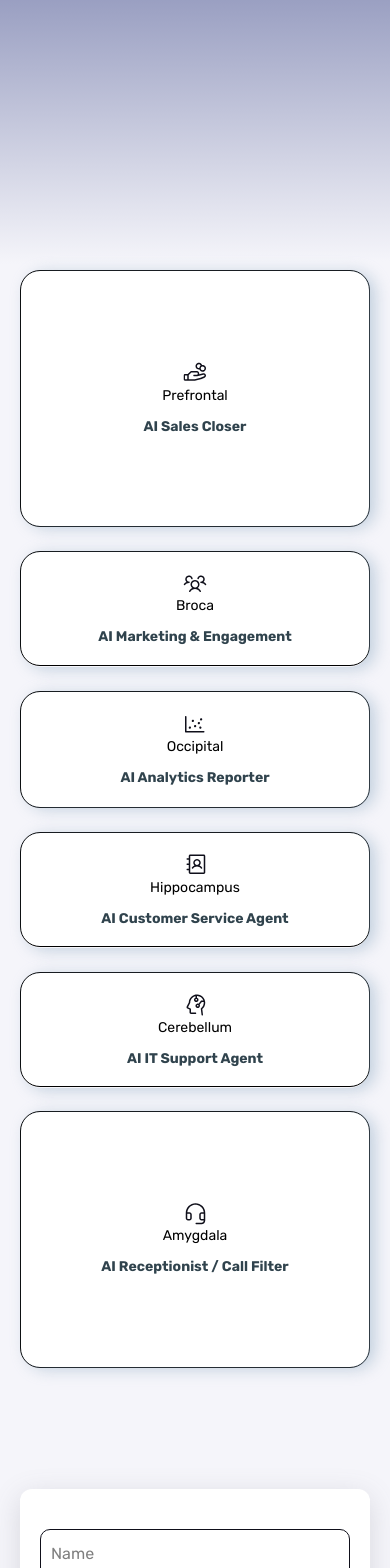
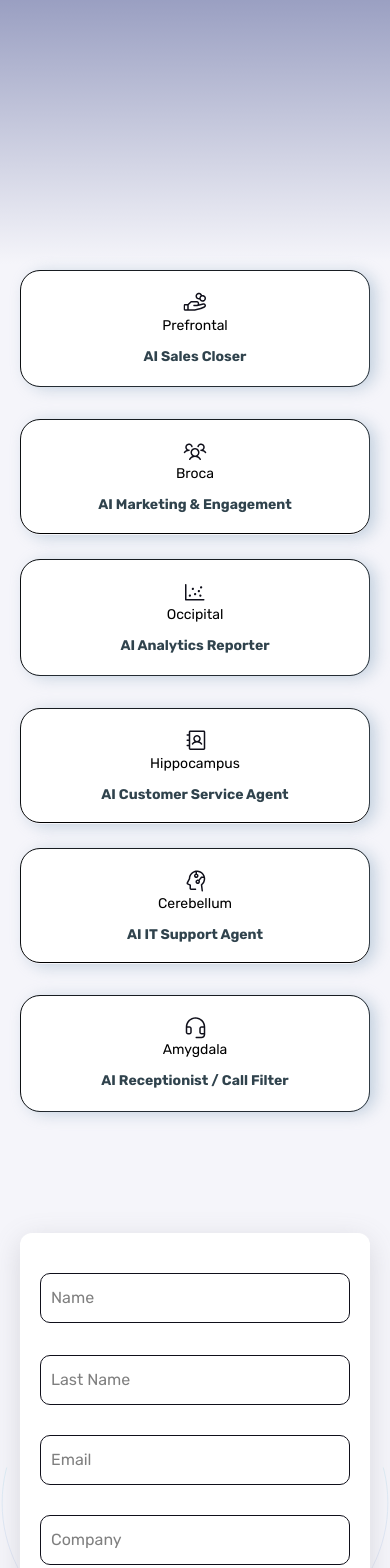
Before and after one commit to projectlead-innovativemojo/Kognitive-new, a Next.js app: page / in a window 390 px wide. Shown: the part 2201-3769 px from the top of the page. Built offline with nearby package versions, Linux system fonts and the light colour scheme.

Commit message:
employee cardsa are adjusted

```diff
--- a/src/components/Home/Cards/index.tsx
+++ b/src/components/Home/Cards/index.tsx
@@ -12,13 +12,13 @@ import headset from "@/public/images/home/Headset.svg";
 
 const Cards = () => {
   return (
-    <div id="our-employees" className="w-full h-full max-w-[1260px] mx-auto flex flex-wrap justify-center items-center md:gap-[23px] gap-6 mb-[97px] md:mb-[121px] px-5">
+    <div id="our-employees" className="w-full h-full max-w-[1260px] mx-auto flex flex-wrap justify-center items-center md:gap-[23px] gap-[32px] mb-[97px] md:mb-[121px] px-5">
       {/* card 1 */}
-      <div className="w-full md:max-w-[281px] max-w-full min-h-[255px] border border-black bg-white rounded-[20px]">
+      <div className="w-full md:max-w-[281px] max-w-full min-h-[115px] md:min-h-[255px] border border-black bg-white rounded-[20px]">
         <div
           style={{ boxShadow: "6px 2px 16px 0px #88A5BF7A", }}
 
-          className="w-full md:max-w-[281px] max-w-full min-h-[255px] flex flex-col justify-center items-center rounded-[20px]">
+          className="w-full md:max-w-[281px] max-w-full min-h-[115px] md:min-h-[255px] flex flex-col justify-center items-center rounded-[20px]">
           <Image src={handcoin} alt="" />
           <Text className="text-[14px] font-normal text-black mb-[10px]">Prefrontal</Text>
           <Text className="text-[14px] font-bold ">
@@ -86,10 +86,10 @@ const Cards = () => {
         </div>
       </div>
       {/* card 6 */}
-      <div className="w-full md:max-w-[281px] max-w-full min-h-[255px] border border-black bg-white rounded-[20px]">
+      <div className="w-full md:max-w-[281px] max-w-full min-h-[115px] md:min-h-[255px] border border-black bg-white rounded-[20px]">
         <div
           style={{ boxShadow: "6px 2px 16px 0px #88A5BF7A" }}
-          className="w-full md:max-w-[281px] max-w-full min-h-[255px] flex flex-col justify-center items-center rounded-[20px]">
+          className="w-full md:max-w-[281px] max-w-full min-h-[115px] md:min-h-[255px] flex flex-col justify-center items-center rounded-[20px]">
           <Image src={headset} alt="" />
           <Text className="text-[14px] font-normal text-black mb-[10px]">Amygdala</Text>
           <Text className="text-[14px] font-bold ">
--- a/src/components/Navbar/index.tsx
+++ b/src/components/Navbar/index.tsx
@@ -37,7 +37,7 @@ export default function Header() {
       <div className="w-full max-w-[1260px] mx-auto mt=[51px]">
         <div className="rounded-[24px] p-[2px] overflow-hidden md:border md:border-[#0F0F1A] max-w-[1260px]">
           <div className="md:shadow-lg">
-            <div className="w-full h-full md:bg-[#0F0F1A] inner-content flex items-center justify-between mx-auto py-[20px] md:py-[20px] md:primary-shadow">
+            <div className="w-full h-full md:bg-[#0F0F1A] inner-content flex items-center justify-between mx-auto py-[20px] md:px-6 md:py-[20px] md:primary-shadow">
               <Link href="/" className="flex items-center">
                 <Image
                   src="/images/Logo.svg"
```
